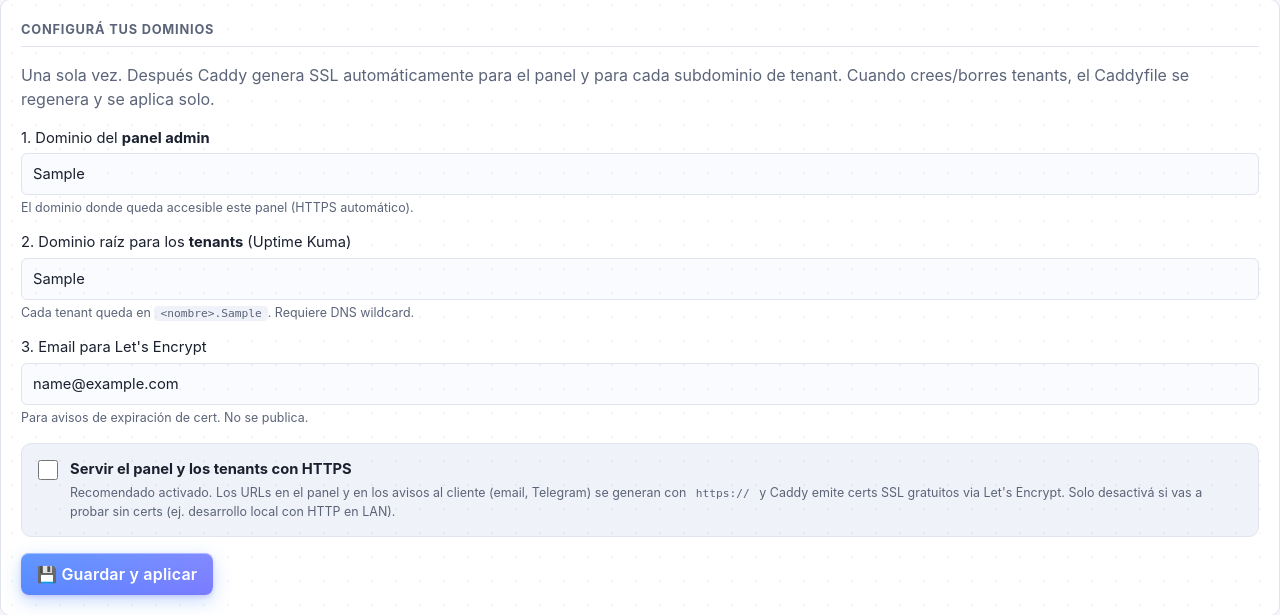
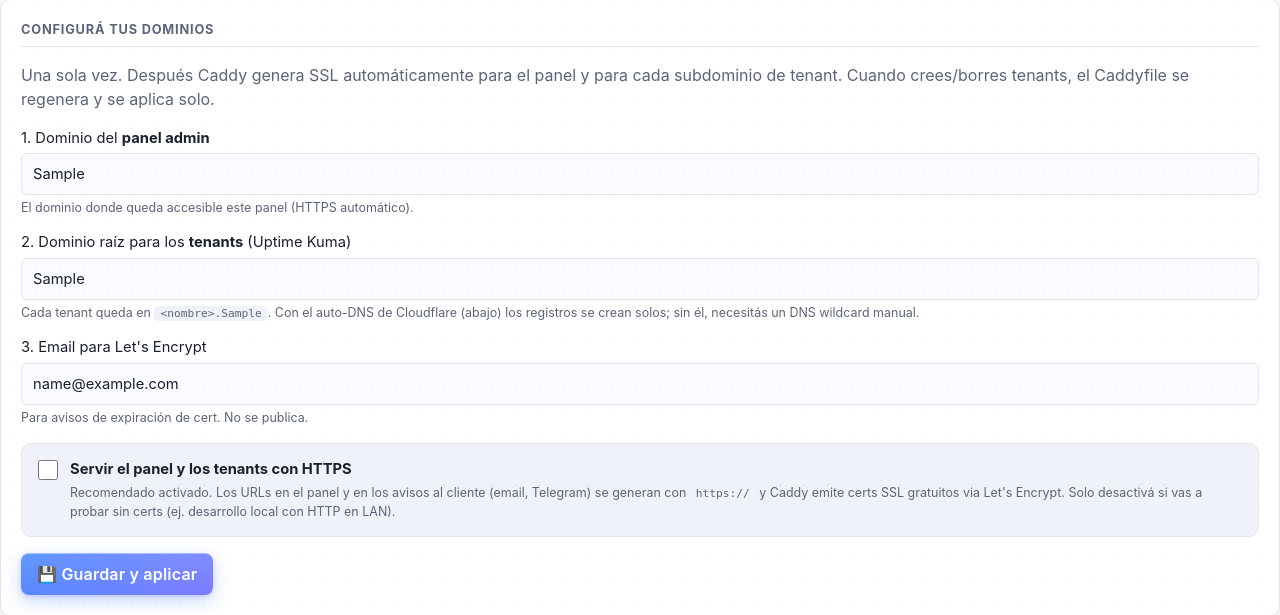
Before and after one commit to mtandazo35/monitor-maat-pro, a FastAPI app: template web/app/templates/network_settings.html in a window 1280 px wide. Shown: the part 55-670 px from the top of the page. Run offline with FastAPI, Linux system fonts and the light colour scheme; the template is opened without the code that fills it: most values are stand-ins (such as "Sample title", 1, 10 or a date in 2020); parts of the project's set-up code (start-up, migrations or seed data) failed here and were passed over.

Commit message:
hint dominio tenants: wildcard solo hace falta sin auto-DNS de Cloudflare

```diff
--- a/web/app/templates/network_settings.html
+++ b/web/app/templates/network_settings.html
@@ -49,7 +49,7 @@
     <label>2. Dominio raíz para los <strong>tenants</strong> (Uptime Kuma)
       <input name="tenants_domain" value="{{ cfg.tenants_domain }}"
              placeholder="ej: kuma.midominio.com">
-      <small class="muted">Cada tenant queda en <code>&lt;nombre&gt;.{{ cfg.tenants_domain or 'tudominio.com' }}</code>. Requiere DNS wildcard.</small>
+      <small class="muted">Cada tenant queda en <code>&lt;nombre&gt;.{{ cfg.tenants_domain or 'tudominio.com' }}</code>. Con el auto-DNS de Cloudflare (abajo) los registros se crean solos; sin él, necesitás un DNS wildcard manual.</small>
     </label>
 
     <label>3. Email para Let's Encrypt
```
